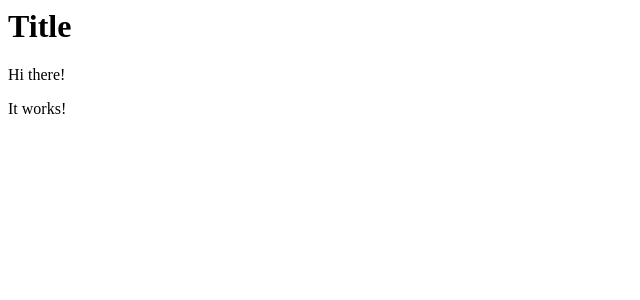
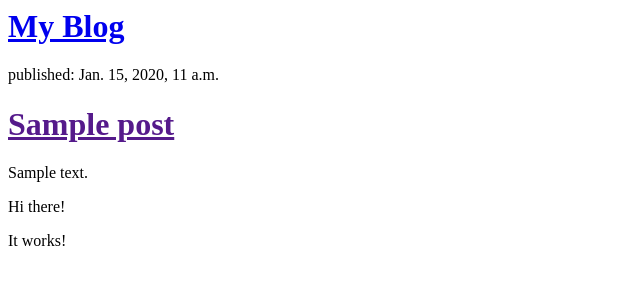
Before and after one commit to matejhazala/my-first-blog, a Django app: template blog/templates/blog/post_list.html in a window 1280 px wide. Shown: the top 300 px of the page, without its empty margins (0-640 px from the left). Run offline with Django 3.2, Linux system fonts and the light colour scheme; the template is opened without the code that fills it: values that come from a table or form of the project are taken from there, others are empty; tables that the repository leaves empty hold one stand-in row (values such as "Sample post").

Commit message:
Modified templates to display posts from database.

```diff
--- a/blog/models.py
+++ b/blog/models.py
@@ -13,7 +13,7 @@ class Post(models.Model):
 
 	def publish(self):
 		self.published_date = timezone.now()
-		seld.save()
+		self.save()
 
 	def __str__(self):
 		return self.title
--- a/blog/templates/blog/post_list.html
+++ b/blog/templates/blog/post_list.html
@@ -4,8 +4,17 @@
 	</head>
 	<body>
 		<div>
-			<h1>Title</h1>
+    		<h1><a href="/">My Blog</a></h1>
 		</div>
+
+		{% for post in posts %}
+    		<div>
+        		<p>published: {{ post.published_date }}</p>
+        		<h1><a href="">{{ post.title }}</a></h1>
+        		<p>{{ post.text|linebreaks }}</p>
+    		</div>
+		{% endfor %}
+
 		<p>Hi there!</p>
 		<p>It works!</p>
 	</body>
--- a/blog/views.py
+++ b/blog/views.py
@@ -1,4 +1,7 @@
 from django.shortcuts import render
+from django.utils import timezone
+from .models import Post
 
 def post_list(request):
-	return render(request, 'blog/post_list.html', {})
+	posts = Post.objects.filter(published_date__lte=timezone.now()).order_by('published_date')
+	return render(request, 'blog/post_list.html', {'posts': posts})
```
